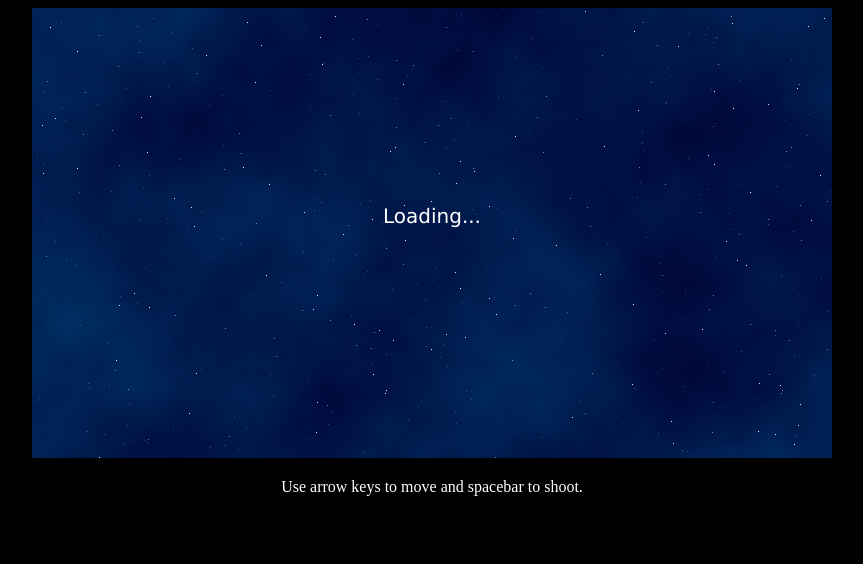
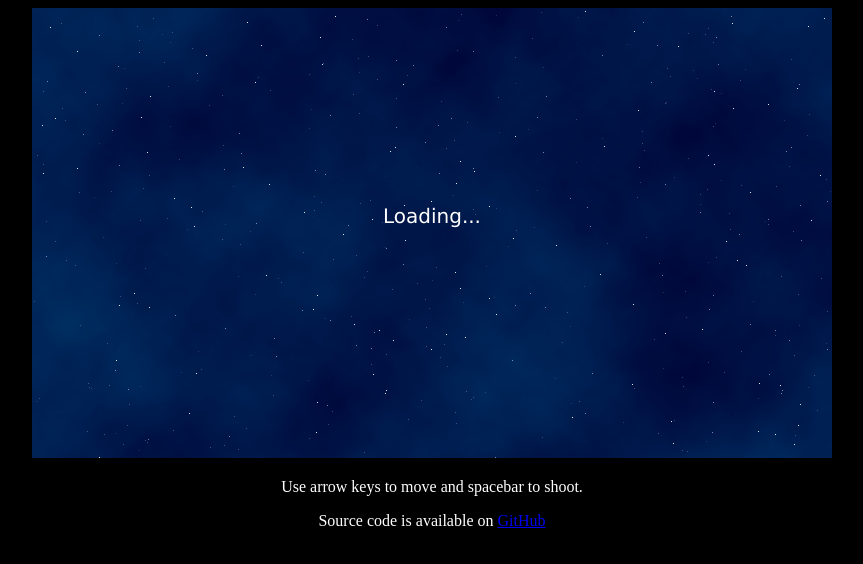
Before and after one commit to sergio-fry/InvasionJS, a plain HTML site: page index.html in a window 1280 px wide. Shown: the whole page, without its empty margins (208-1071 px from the left). Drawn offline with Linux system fonts and the light colour scheme.

Commit message:
add a link to github repository

```diff
--- a/index.html
+++ b/index.html
@@ -19,6 +19,7 @@
 
 <div id="jsapp"></div>
 <p>Use arrow keys to move and spacebar to shoot.</p>
+<p>Source code is available on <a href="https://github.com/Invasion-game/InvasionJS">GitHub</a></p>
 
 <script type="text/javascript" src="js/melon.js"></script>
 <script type="text/javascript" src="js/entities.js"></script>
```
